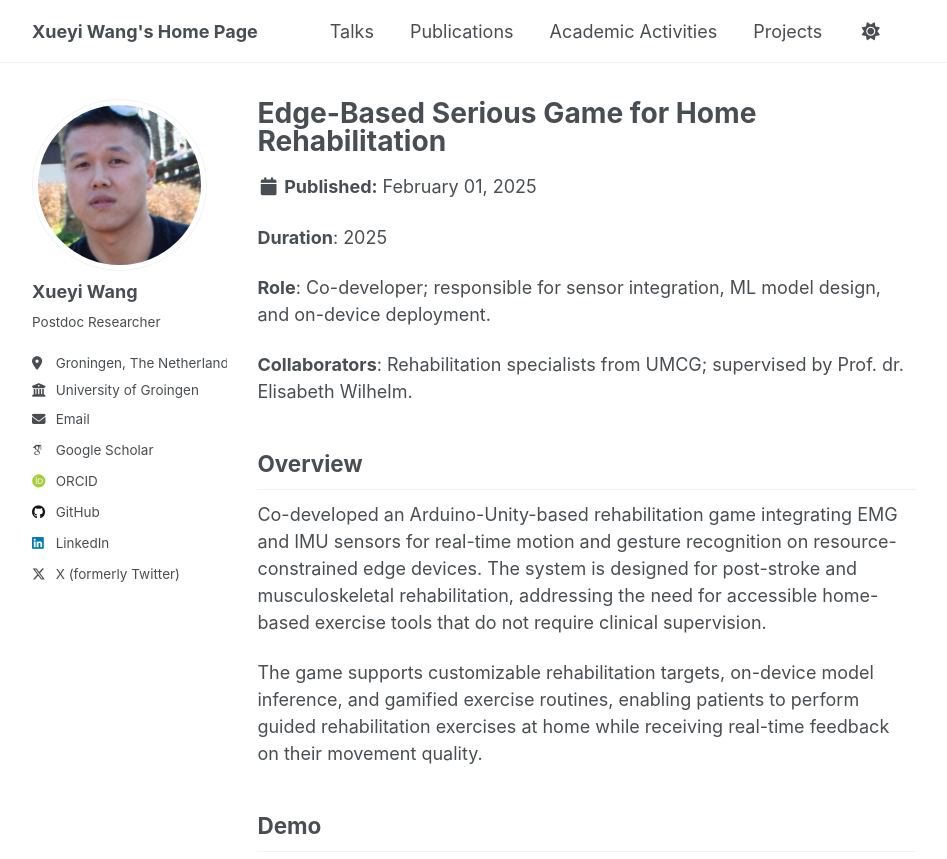
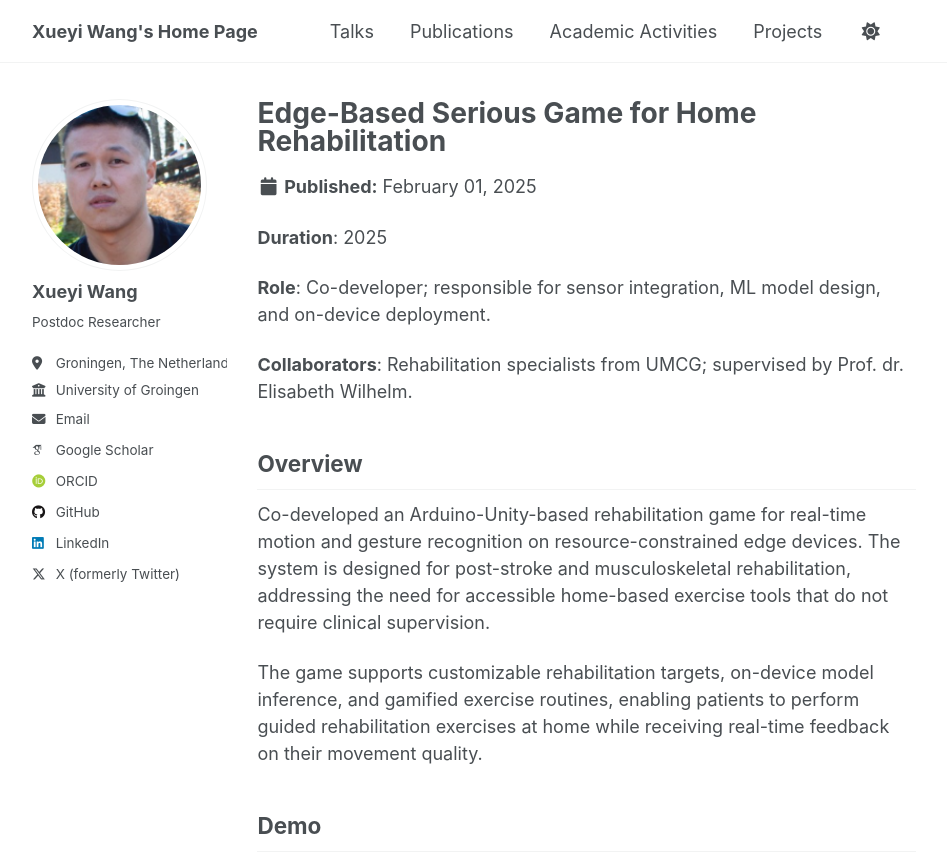
Before and after one commit to Xueyi-Wang/Xueyi-Wang.github.io, a Jekyll site: the page built from _projects/2025-02-01-rehabilitation-game.md, in a window 1280 px wide and 900 px high, cut to the strip 0-859 px from the top of the window. Shown: the whole strip, without its empty margins (76-1023 px from the left). Built offline with Jekyll 4.4.1, drawn with Linux system fonts in a browser that asks for light colours; some web fonts are replaced.

Commit message:
Remove EMG and IMU sensors detail from rehabilitation game project
Co-Authored-By: Claude Opus 4.6 <noreply@anthropic.com>

```diff
--- a/_projects/2025-02-01-rehabilitation-game.md
+++ b/_projects/2025-02-01-rehabilitation-game.md
@@ -1,6 +1,6 @@
 ---
 title: "Edge-Based Serious Game for Home Rehabilitation"
-excerpt: "Co-developed an Arduino-Unity rehabilitation game integrating EMG and IMU sensors for real-time motion recognition on edge devices, targeting post-stroke and musculoskeletal rehabilitation."
+excerpt: "Co-developed an Arduino-Unity rehabilitation game for real-time motion recognition on edge devices, targeting post-stroke and musculoskeletal rehabilitation."
 collection: projects
 date: 2025-02-01
 ---
@@ -13,7 +13,7 @@ date: 2025-02-01
 
 ## Overview
 
-Co-developed an Arduino-Unity-based rehabilitation game integrating EMG and IMU sensors for real-time motion and gesture recognition on resource-constrained edge devices. The system is designed for post-stroke and musculoskeletal rehabilitation, addressing the need for accessible home-based exercise tools that do not require clinical supervision.
+Co-developed an Arduino-Unity-based rehabilitation game for real-time motion and gesture recognition on resource-constrained edge devices. The system is designed for post-stroke and musculoskeletal rehabilitation, addressing the need for accessible home-based exercise tools that do not require clinical supervision.
 
 The game supports customizable rehabilitation targets, on-device model inference, and gamified exercise routines, enabling patients to perform guided rehabilitation exercises at home while receiving real-time feedback on their movement quality.
 
```
